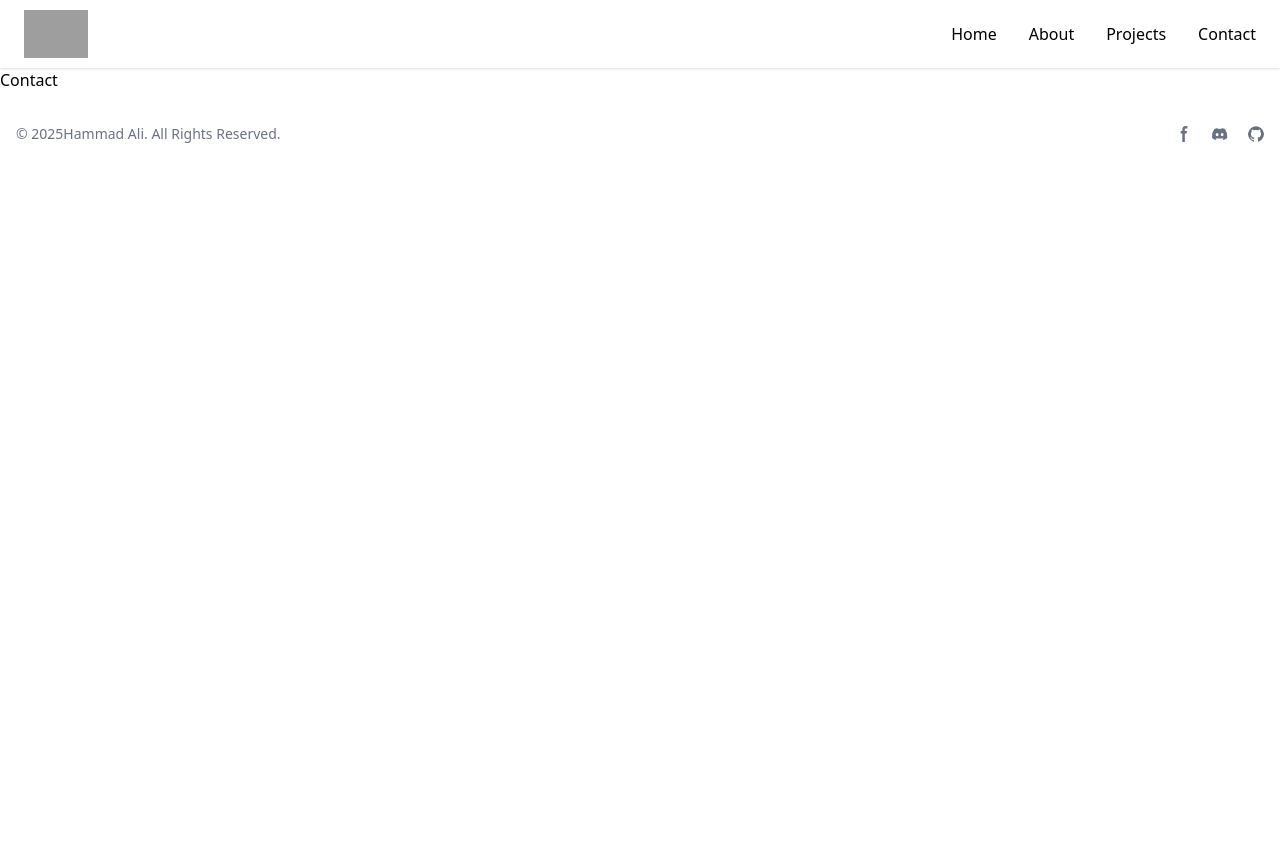
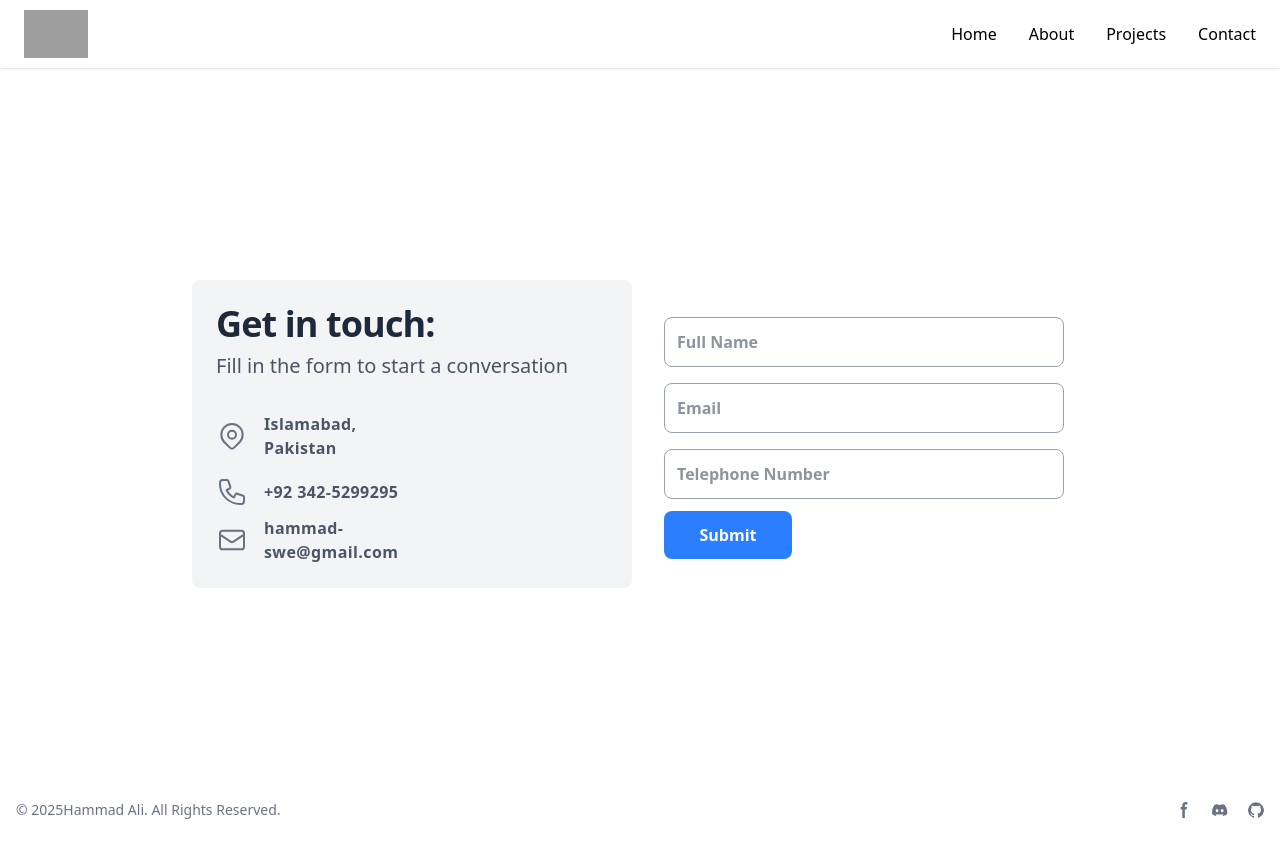
Before and after one commit to hammad-swe/portfolio-react-tailwind, a React (Vite) app: page /contact in a window 1280 px wide. Before the commit the page ends 800 px from the top, so only its background shows below. Built offline with nearby package versions, Linux system fonts and the light colour scheme; grey boxes are pictures that could not be loaded.

Commit message:
feat : crafting contact page

```diff
--- a/src/components/Contact/Contact.jsx
+++ b/src/components/Contact/Contact.jsx
@@ -2,8 +2,143 @@
 
 function Contact() {
   return (
-    <div>Contact</div>
-  )
+        <div className="relative flex items-top justify-center min-h-[700px] bg-white sm:items-center sm:pt-0">
+            <div className="max-w-6xl mx-auto sm:px-6 lg:px-8">
+                <div className="mt-8 overflow-hidden">
+                    <div className="grid grid-cols-1 md:grid-cols-2">
+                        <div className="p-6 mr-2 bg-gray-100 sm:rounded-lg">
+                            <h1 className="text-3xl sm:text-4xl text-gray-800 font-extrabold tracking-tight">
+                                Get in touch:
+                            </h1>
+                            <p className="text-normal text-lg sm:text-xl font-medium text-gray-600 mt-2">
+                                Fill in the form to start a conversation
+                            </p>
+
+                            <div className="flex items-center mt-8 text-gray-600">
+                                <svg
+                                    fill="none"
+                                    stroke="currentColor"
+                                    stroke-linecap="round"
+                                    stroke-linejoin="round"
+                                    stroke-width="1.5"
+                                    viewBox="0 0 24 24"
+                                    className="w-8 h-8 text-gray-500"
+                                >
+                                    <path
+                                        stroke-linecap="round"
+                                        stroke-linejoin="round"
+                                        stroke-width="1.5"
+                                        d="M17.657 16.657L13.414 20.9a1.998 1.998 0 01-2.827 0l-4.244-4.243a8 8 0 1111.314 0z"
+                                    />
+                                    <path
+                                        stroke-linecap="round"
+                                        stroke-linejoin="round"
+                                        stroke-width="1.5"
+                                        d="M15 11a3 3 0 11-6 0 3 3 0 016 0z"
+                                    />
+                                </svg>
+                                <div className="ml-4 text-md tracking-wide font-semibold w-40">
+                                   Islamabad, Pakistan
+                                </div>
+                            </div>
+
+                            <div className="flex items-center mt-4 text-gray-600">
+                                <svg
+                                    fill="none"
+                                    stroke="currentColor"
+                                    stroke-linecap="round"
+                                    stroke-linejoin="round"
+                                    stroke-width="1.5"
+                                    viewBox="0 0 24 24"
+                                    className="w-8 h-8 text-gray-500"
+                                >
+                                    <path
+                                        stroke-linecap="round"
+                                        stroke-linejoin="round"
+                                        stroke-width="1.5"
+                                        d="M3 5a2 2 0 012-2h3.28a1 1 0 01.948.684l1.498 4.493a1 1 0 01-.502 1.21l-2.257 1.13a11.042 11.042 0 005.516 5.516l1.13-2.257a1 1 0 011.21-.502l4.493 1.498a1 1 0 01.684.949V19a2 2 0 01-2 2h-1C9.716 21 3 14.284 3 6V5z"
+                                    />
+                                </svg>
+                                <div className="ml-4 text-md tracking-wide font-semibold w-40">
+                                    +92 342-5299295
+                                </div>
+                            </div>
+
+                            <div className="flex items-center mt-2 text-gray-600">
+                                <svg
+                                    fill="none"
+                                    stroke="currentColor"
+                                    stroke-linecap="round"
+                                    stroke-linejoin="round"
+                                    stroke-width="1.5"
+                                    viewBox="0 0 24 24"
+                                    className="w-8 h-8 text-gray-500"
+                                >
+                                    <path
+                                        stroke-linecap="round"
+                                        stroke-linejoin="round"
+                                        stroke-width="1.5"
+                                        d="M3 8l7.89 5.26a2 2 0 002.22 0L21 8M5 19h14a2 2 0 002-2V7a2 2 0 00-2-2H5a2 2 0 00-2 2v10a2 2 0 002 2z"
+                                    />
+                                </svg>
+                                <div className="ml-4 text-md tracking-wide font-semibold w-40">
+                                  hammad-swe@gmail.com
+                                </div>
+                            </div>
+                        </div>
+
+                        <form className="p-6 flex flex-col justify-center">
+                            <div className="flex flex-col">
+                                <label for="name" className="hidden">
+                                    Full Name
+                                </label>
+                                <input
+                                    type="name"
+                                    name="name"
+                                    id="name"
+                                    placeholder="Full Name"
+                                    className="w-100 mt-2 py-3 px-3 rounded-lg bg-white border border-gray-400 text-gray-800 font-semibold focus:border-blue-400 focus:outline-none"
+                                />
+                            </div>
+
+                            <div className="flex flex-col mt-2">
+                                <label for="email" className="hidden">
+                                    Email
+                                </label>
+                                <input
+                                    type="email"
+                                    name="email"
+                                    id="email"
+                                    placeholder="Email"
+                                    className="w-100 mt-2 py-3 px-3 rounded-lg bg-white border border-gray-400 text-gray-800 font-semibold focus:border-blue-400 focus:outline-none"
+                                />
+                            </div>
+
+                            <div className="flex flex-col mt-2">
+                                <label for="tel" className="hidden">
+                                    Number
+                                </label>
+                                <input
+                                    type="tel"
+                                    name="tel"
+                                    id="tel"
+                                    placeholder="Telephone Number"
+                                    className="w-100 mt-2 py-3 px-3 rounded-lg bg-white border border-gray-400 text-gray-800 font-semibold focus:border-blue-400 focus:outline-none"
+                                />
+                            </div>
+
+                            <button
+                                type="submit"
+                                className="md:w-32 bg-blue-500 hover:bg-blue-dark text-white font-bold py-3 px-6 rounded-lg mt-3 hover:bg-blue-400 transition ease-in-out duration-300"
+                            >
+                                Submit
+                            </button>
+                        </form>
+                    </div>
+                </div>
+            </div>
+        </div>
+    );
 }
 
-export default Contact
+export default Contact;
--- a/src/components/Header/Header.jsx
+++ b/src/components/Header/Header.jsx
@@ -48,8 +48,11 @@
                             </li>
                             <li>
                                 <NavLink
-                                    className={() =>
-                                        `block py-2 pr-4 pl-3 duration-200 border-b border-gray-100 hover:bg-gray-50 lg:hover:bg-transparent lg:border-0 hover:text-blue-500 lg:p-0`
+                                to={"/contact"}
+                                    className={({isActive}) =>
+                                        `block py-2 pr-4 pl-3 duration-200
+
+                                        border-b border-gray-100 hover:bg-gray-50 lg:hover:bg-transparent lg:border-0 hover:text-blue-500 lg:p-0`
                                     }
                                 >
                                     Contact
```
